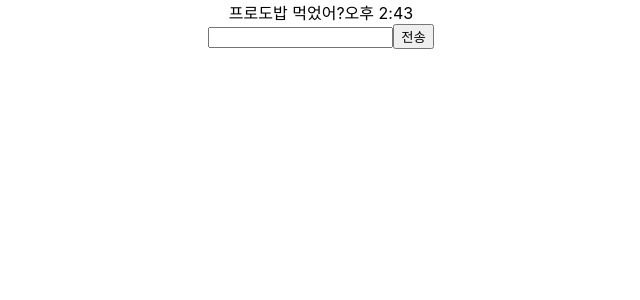
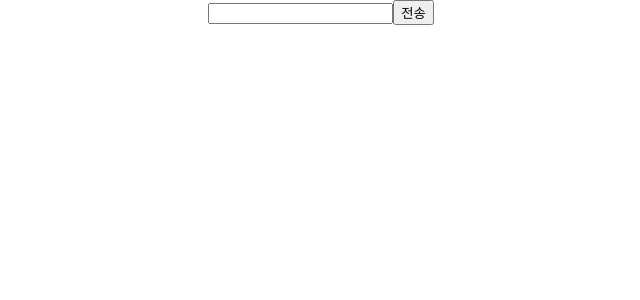
Before and after one commit to dogFootLog/kajjao-talk, a React (Create React App) app: page / in a window 1280 px wide. Shown: the top 300 px of the page, without its empty margins (319-959 px from the left). Built offline with nearby package versions, Linux system fonts and the light colour scheme.

Commit message:
[220601] 불필요 컴포넌트 정리

```diff
--- a/src/Main.tsx
+++ b/src/Main.tsx
@@ -1,6 +1,5 @@
 import React, { useEffect, useState } from 'react';
-import { Ballon } from '@/components/ballon';
-import Input from '@/components/input/Input';
+import Input from '@/components/input/InputList';
 import Balloons from './components/balloons/Balloons';
 
 interface messageShape {
@@ -26,9 +25,6 @@ const Main = () => {
   return (
     <>
       <div className="main-area">
-        <Ballon time="오후 2:43" sender="프로도">
-          밥 먹었어?
-        </Ballon>
         <Balloons messages={messages} />
       </div>
       <div className="input-area">
--- a/src/components/ballon/Ballon.tsx
+++ /dev/null
@@ -1,17 +0,0 @@
-import React from 'react';
-
-type ballonProps = {
-  sender: string;
-  time?: string;
-  children: string;
-};
-
-const Ballon = ({ sender, time, children }: ballonProps) => (
-  <div>
-    <span>{sender}</span>
-    <span>{children}</span>
-    <span>{time}</span>
-  </div>
-);
-
-export default Ballon;
--- a/src/components/ballon/index.js
+++ /dev/null
@@ -1,3 +0,0 @@
-import Ballon from './Ballon';
-
-export { Ballon };
```
Also changed, not shown: src/components/input/InputList.tsx (renamed from src/components/input/Input.tsx).
